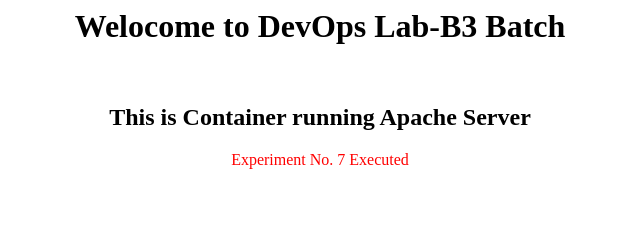
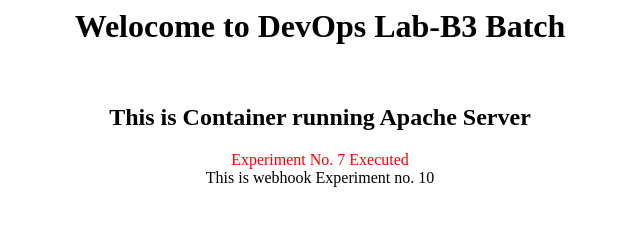
Before and after one commit to sveridevops/rb3website25, a plain HTML site: page index.html in a window 1280 px wide. Shown: the whole page, without its empty margins (320-960 px from the left). Drawn offline with Linux system fonts and the light colour scheme.

Commit message:
webhook demo

```diff
--- a/index.html
+++ b/index.html
@@ -1,2 +1,3 @@
 <center><h1>Welocome to DevOps Lab-B3 Batch</h1><br/><h2>This is Container running Apache Server</h2></center>
 <center><font color=red size=3>Experiment No. 7 Executed </font></center>
+<center>This is webhook Experiment no. 10</center>
```
